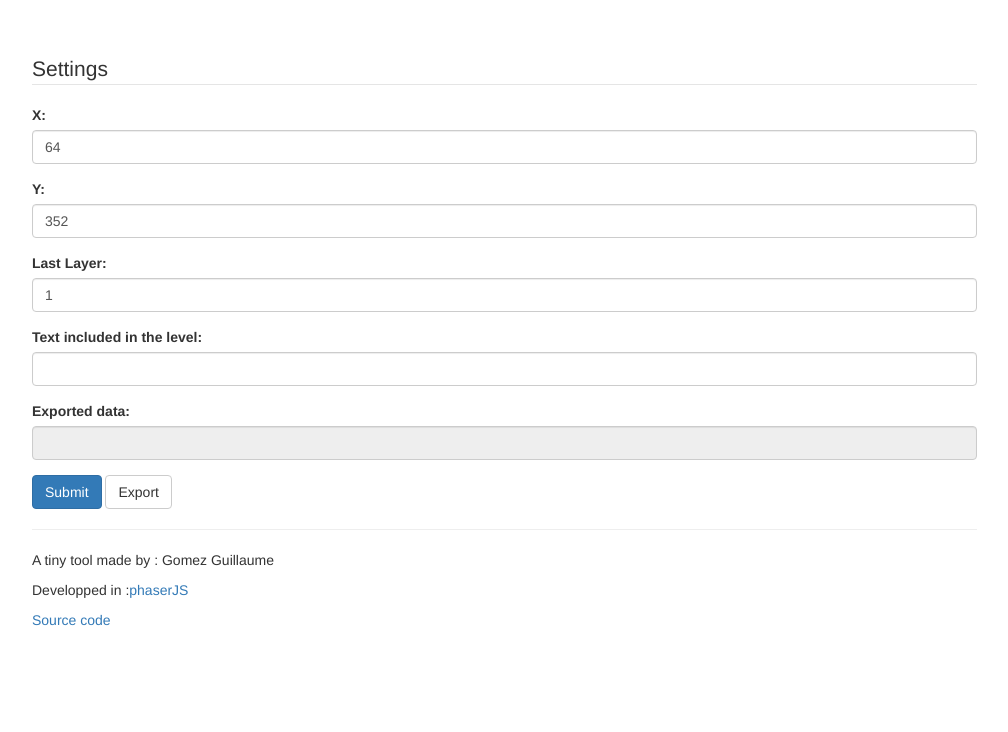
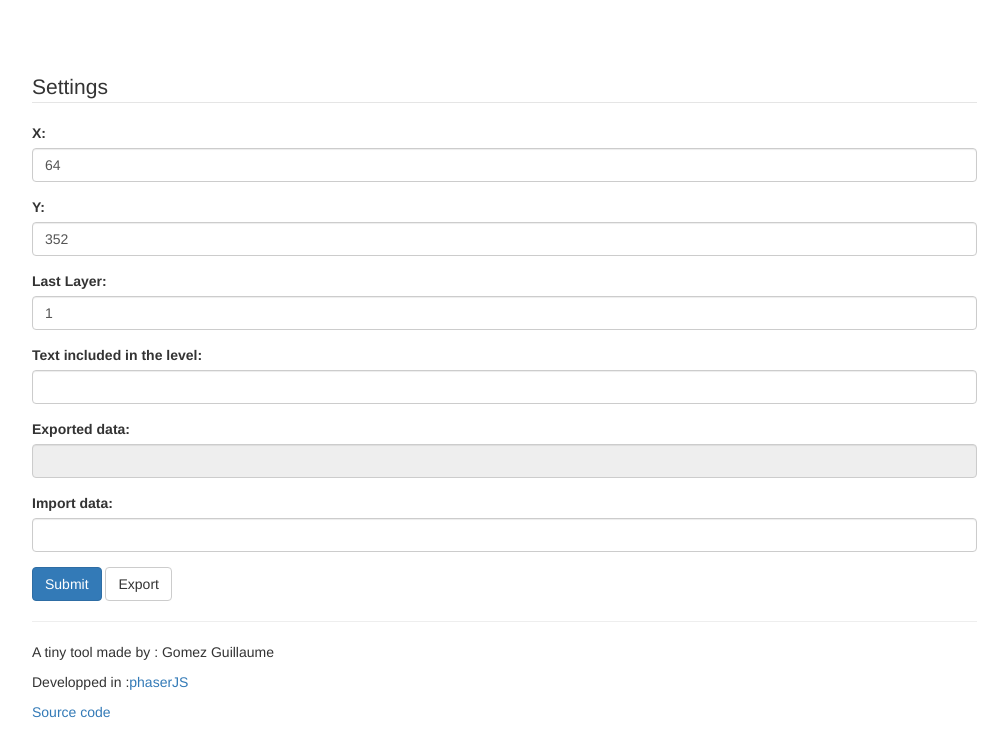
Before and after one commit to guillaume-gomez/LD38-editor, a website with bundled scripts: page static/index.html in a window 1280 px wide. Shown: the part 308-1040 px from the top of the page, without its empty margins (38-1046 px from the left). Before the commit the page ends 948 px from the top, so only its background shows below. Built offline with nearby package versions, Linux system fonts and the light colour scheme.

Commit message:
add importation

```diff
--- a/static/index.html
+++ b/static/index.html
@@ -12,7 +12,7 @@
       <div class="row">
         <div class="header clearfix">
           <div class="col-md-10">
-            <div id="content" style="padding-top: 490px; padding-bottom: 20px"></div>
+            <div id="content" style="padding-top: 600px; padding-bottom: 20px"></div>
           </div>
           <script src="scripts/phaser.min.js"></script>
           <script src="scripts/phaser-state-transition.min.js"></script>
@@ -43,6 +43,10 @@
               <label for="text-in-level">Exported data:</label>
               <input type="text" class="form-control" id="exportData" readonly>
             </div>
+            <div class="form-group">
+              <label for="text-in-level">Import data:</label>
+              <input type="text" class="form-control" id="importData" onblur="importData()">
+            </div>
             <button type="submit" class="btn btn-primary" onclick="submitParam()">Submit</button>
             <button type="button" class="btn btn-default" onclick="exportData()">Export</button>
           </fieldset>
@@ -72,5 +76,15 @@
       var text = document.getElementById('text-in-level').value || "";
       document.getElementById('exportData').value = JSON.stringify({playerPosition: {x, y}, lastLayer, text});
     }
+
+    function importData() {
+      console.log("to");
+      var json_array = document.getElementById('importData').value;
+      var data = JSON.parse(json_array);
+      document.getElementById('x').value = data.playerPosition.x;
+      document.getElementById('y').value = data.playerPosition.y;
+      document.getElementById('last-layer').value = data.lastLayer;
+      document.getElementById('text-in-level').value = data.text;
+    }
   </script>
 </html>
```
